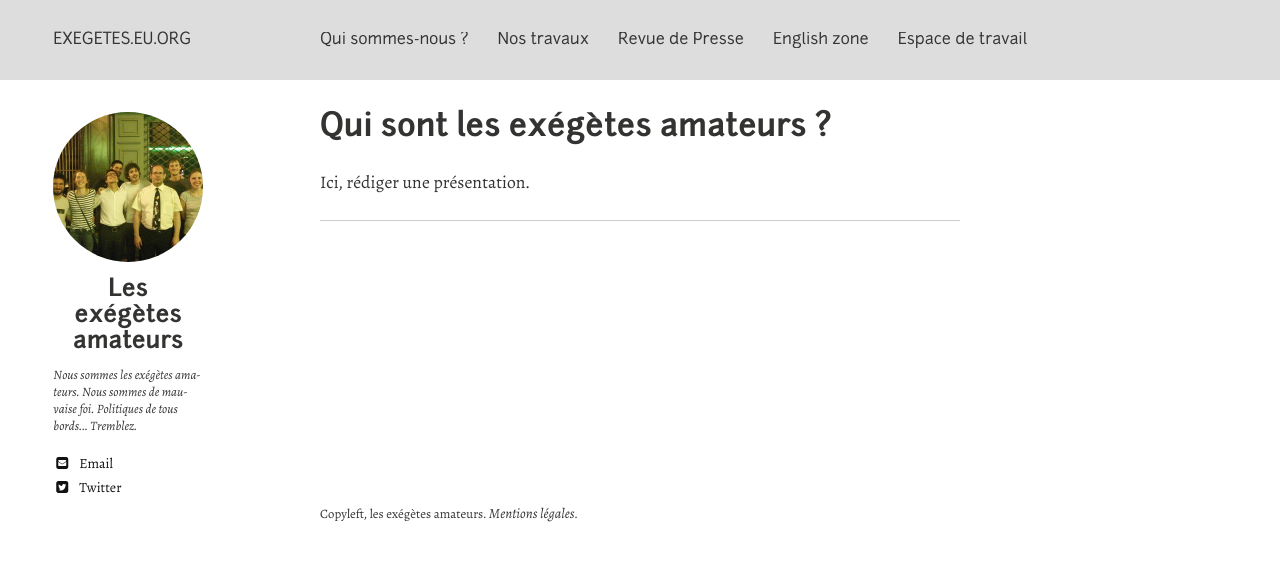
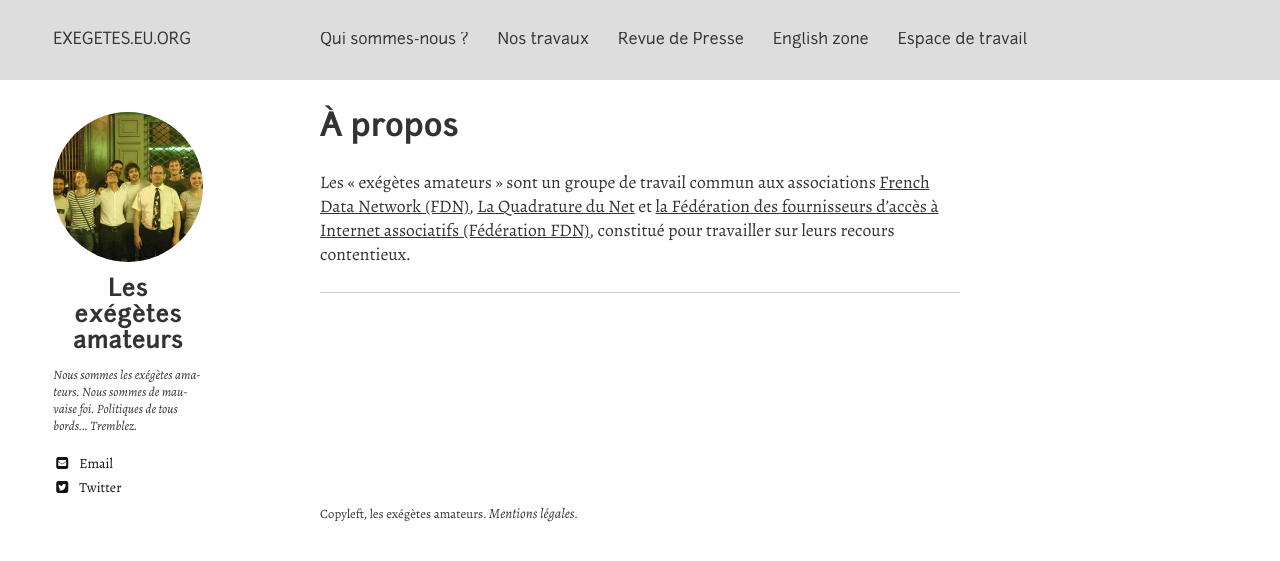
Before and after one commit to hugoroy/exegetes-web, a Jekyll site: the page built from about/index.md, in a window 1280 px wide. Shown: the top 561 px of the page. Built offline with Jekyll 4.4.1, drawn with Linux system fonts in a browser that asks for light colours; nearby versions of some CDN libraries.

Commit message:
brouillon d'apropos

```diff
--- a/about/index.md
+++ b/about/index.md
@@ -1,7 +1,14 @@
 ---
 layout: page
-title: Qui sont les exégètes amateurs ?
+title: À propos
 modified: 2015-12-01
 ---
 
-Ici, rédiger une présentation.
+Les « exégètes amateurs » sont un groupe de travail commun aux
+associations [French Data Network (FDN)][fdn], [La Quadrature du Net][lqdn] et
+[la Fédération des fournisseurs d'accès à Internet associatifs (Fédération FDN)][ffdn],
+constitué pour travailler sur leurs recours contentieux.
+
+[fdn]: https://www.fdn.fr
+[ffdn]: https://www.ffdn.org
+[lqdn]: https://www.laquadrature.net/
```
